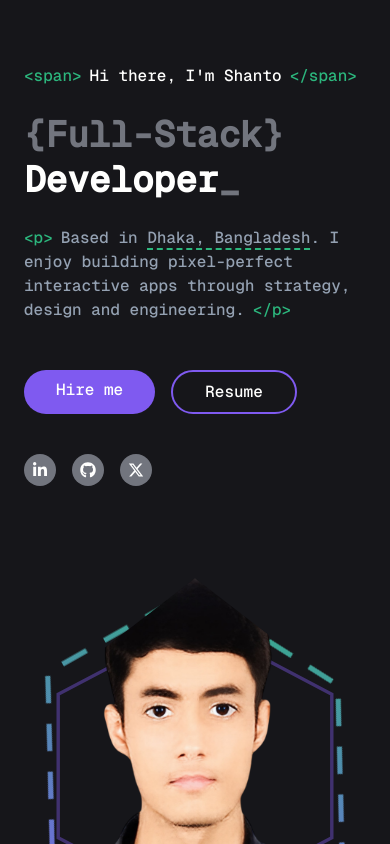
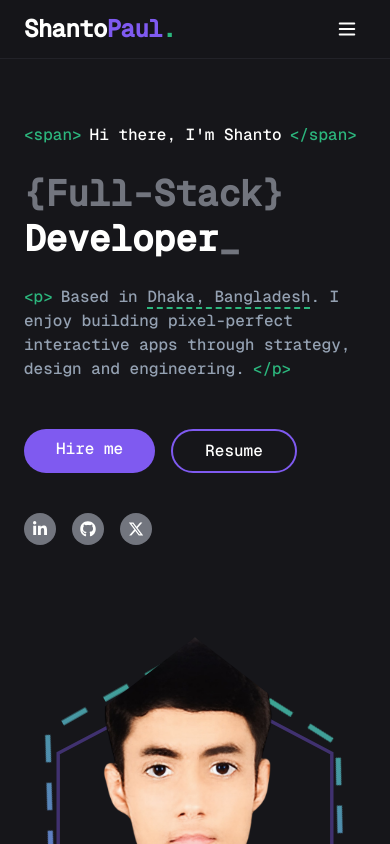
Before and after one commit to shantoopaul/shantoopaul-portfolio, a Next.js app: page / in a window 390 px wide. Shown: the top 844 px of the page. Built offline with nearby package versions, Linux system fonts and the light colour scheme.

Commit message:
add navbar

```diff
--- a/app/layout.tsx
+++ b/app/layout.tsx
@@ -2,6 +2,7 @@ import type { Metadata } from "next";
 import { Geist_Mono } from "next/font/google";
 import "./globals.css";
 import ContainerWrapper from "@/components/common/ContainerWrapper";
+import Navbar from "@/components/home/Navbar";
 
 const geist = Geist_Mono({
   weight: ["500"],
@@ -20,6 +21,7 @@ export default function RootLayout({
   return (
     <html lang="en">
       <body className={`${geist.className} antialiased bg-background text-main`}>
+        <Navbar />
         <ContainerWrapper>{children}</ContainerWrapper>
       </body>
     </html>
--- a/components/home/About.tsx
+++ b/components/home/About.tsx
@@ -3,7 +3,7 @@ import { InteractiveHoverButton } from "../ui/interactive-hover-button";
 
 export default function About() {
   return (
-    <div className="pb-16">
+    <div className="pb-16 scroll-mt-20" id="about">
       <hgroup className="flex flex-col gap-3 mb-10">
         <h2 className="text-secondary text-sm font-bold">
           <span className="text-primary">02 </span>
--- a/components/home/Contact.tsx
+++ b/components/home/Contact.tsx
@@ -28,7 +28,7 @@ export default function Contact() {
     }
   }
   return (
-    <div className="pb-16" id="contact">
+    <div className="pb-16 scroll-mt-20" id="contact">
       <hgroup className="mb-10">
         <h2 className="heading-size">
           Let's Build Something Together
@@ -68,7 +68,7 @@ export default function Contact() {
             required
           />
           <div>
-            <InteractiveHoverButton type="submit">
+            <InteractiveHoverButton type="submit" className="w-full flex justify-center">
               Submit Form
             </InteractiveHoverButton>
           </div>
--- /dev/null
+++ b/components/home/Navbar.tsx
@@ -0,0 +1,97 @@
+"use client";
+
+import { useState } from "react";
+import Link from "next/link";
+import { Menu, X } from "lucide-react";
+import ContainerWrapper from "@/components/common/ContainerWrapper";
+
+const navLinks = [
+    { label: "About", href: "/#about" },
+    { label: "Work", href: "/#work" },
+    { label: "Stack", href: "/#stack" },
+    { label: "Contact", href: "/#contact" },
+];
+
+export default function Navbar() {
+    const [isOpen, setIsOpen] = useState(false);
+
+    return (
+        <header className="sticky top-0 z-50 bg-background/80 backdrop-blur-sm border-b border-secondary/15">
+            <ContainerWrapper>
+                <nav className="flex items-center justify-between py-2.5">
+                    <Link
+                        href="/"
+                        className="text-2xl font-bold tracking-tight"
+                        onClick={() => setIsOpen(false)}
+                    >
+                        Shanto<span className="text-primary">Paul</span>
+                        <span className="text-tertiary">.</span>
+                    </Link>
+
+                    {/* Desktop links */}
+                    <ul className="hidden md:flex items-center gap-8">
+                        {navLinks.map((link) => (
+                            <li key={link.href}>
+                                <Link
+                                    href={link.href}
+                                    className="text-sub hover:text-primary transition-colors"
+                                >
+                                    {link.label}
+                                </Link>
+                            </li>
+                        ))}
+                    </ul>
+
+                    <Link
+                        href="/#contact"
+                        className="hidden md:inline-block px-5 py-2 rounded-full font-medium text-btn bg-primary hover:bg-primary/80 transition-all"
+                    >
+                        Hire me
+                    </Link>
+
+                    {/* Mobile toggle */}
+                    <button
+                        type="button"
+                        aria-label={isOpen ? "Close menu" : "Open menu"}
+                        aria-expanded={isOpen}
+                        onClick={() => setIsOpen((prev) => !prev)}
+                        className="md:hidden p-2 text-main cursor-pointer"
+                    >
+                        {isOpen ? <X size={22} /> : <Menu size={22} />}
+                    </button>
+                </nav>
+            </ContainerWrapper>
+
+            {/* Mobile menu panel */}
+            <div
+                className={`md:hidden overflow-hidden transition-all duration-300 ease-in-out ${isOpen ? "max-h-72 border-t border-secondary/15" : "max-h-0"
+                    }`}
+            >
+                <ContainerWrapper>
+                    <ul className="flex flex-col py-4 gap-1">
+                        {navLinks.map((link) => (
+                            <li key={link.href}>
+                                <Link
+                                    href={link.href}
+                                    onClick={() => setIsOpen(false)}
+                                    className="block py-3 text-sub hover:text-primary transition-colors"
+                                >
+                                    {link.label}
+                                </Link>
+                            </li>
+                        ))}
+                        <li className="pt-2 pb-1">
+                            <Link
+                                href="/#contact"
+                                onClick={() => setIsOpen(false)}
+                                className="inline-block px-5 py-2 rounded-full font-medium text-btn bg-primary hover:bg-primary/80 transition-all"
+                            >
+                                Hire me
+                            </Link>
+                        </li>
+                    </ul>
+                </ContainerWrapper>
+            </div>
+        </header>
+    );
+}
--- a/components/home/Portfolio.tsx
+++ b/components/home/Portfolio.tsx
@@ -2,7 +2,7 @@ import PortfolioCard from "@/components/shared/PortfolioCard";
 
 const Portfolio: React.FC = () => {
   return (
-    <div className="py-16">
+    <div className="py-16 scroll-mt-20" id="work">
       <hgroup className="flex flex-col gap-3 mb-10">
         <h2 className="text-secondary text-sm font-bold">
           <span className="text-primary">03 </span>
--- a/components/home/TechSlider.tsx
+++ b/components/home/TechSlider.tsx
@@ -72,7 +72,7 @@ const backendStack = [
 
 export default function TechSlider() {
   return (
-    <div className="py-16">
+    <div className="py-16 scroll-mt-20" id="stack">
       <hgroup className="flex flex-col gap-3 mb-10">
         <h2 className="text-secondary text-sm font-bold">
           <span className="text-primary">04 </span>
```
